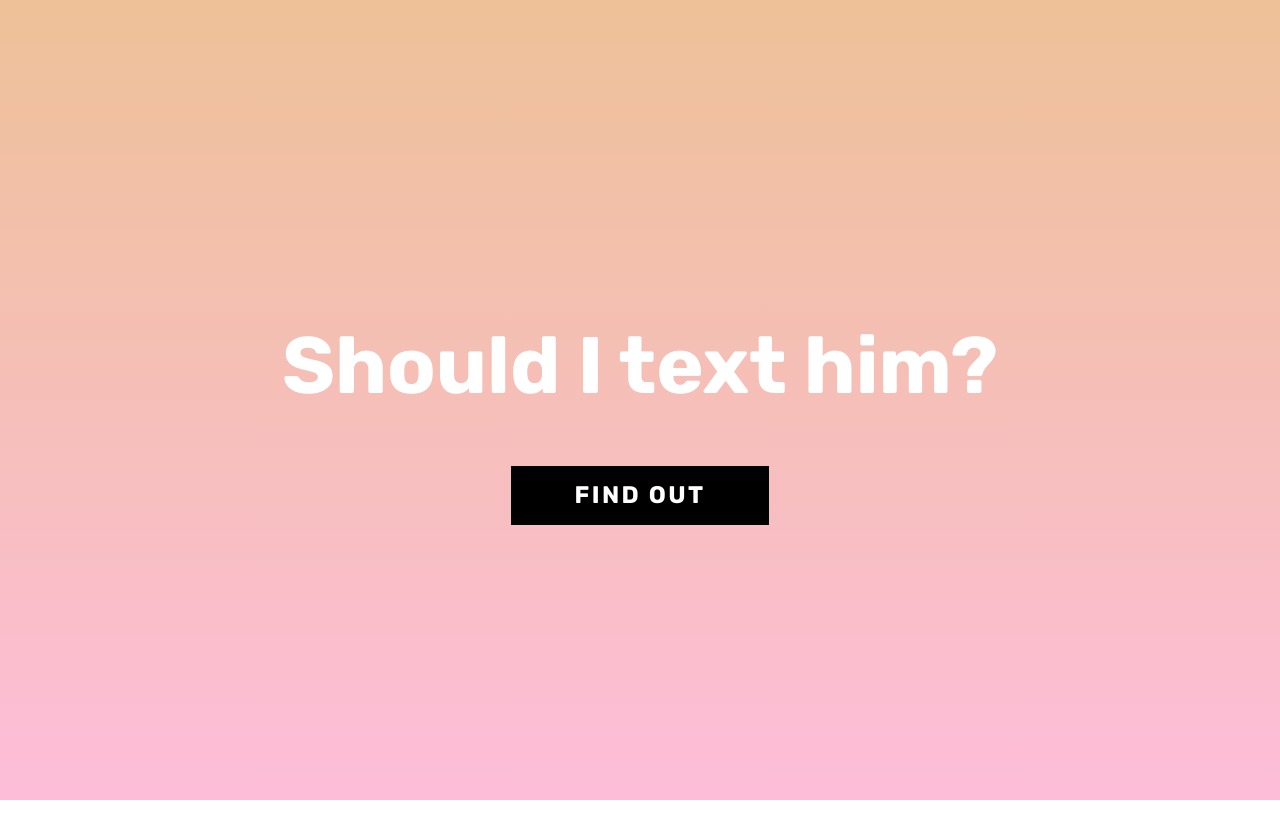
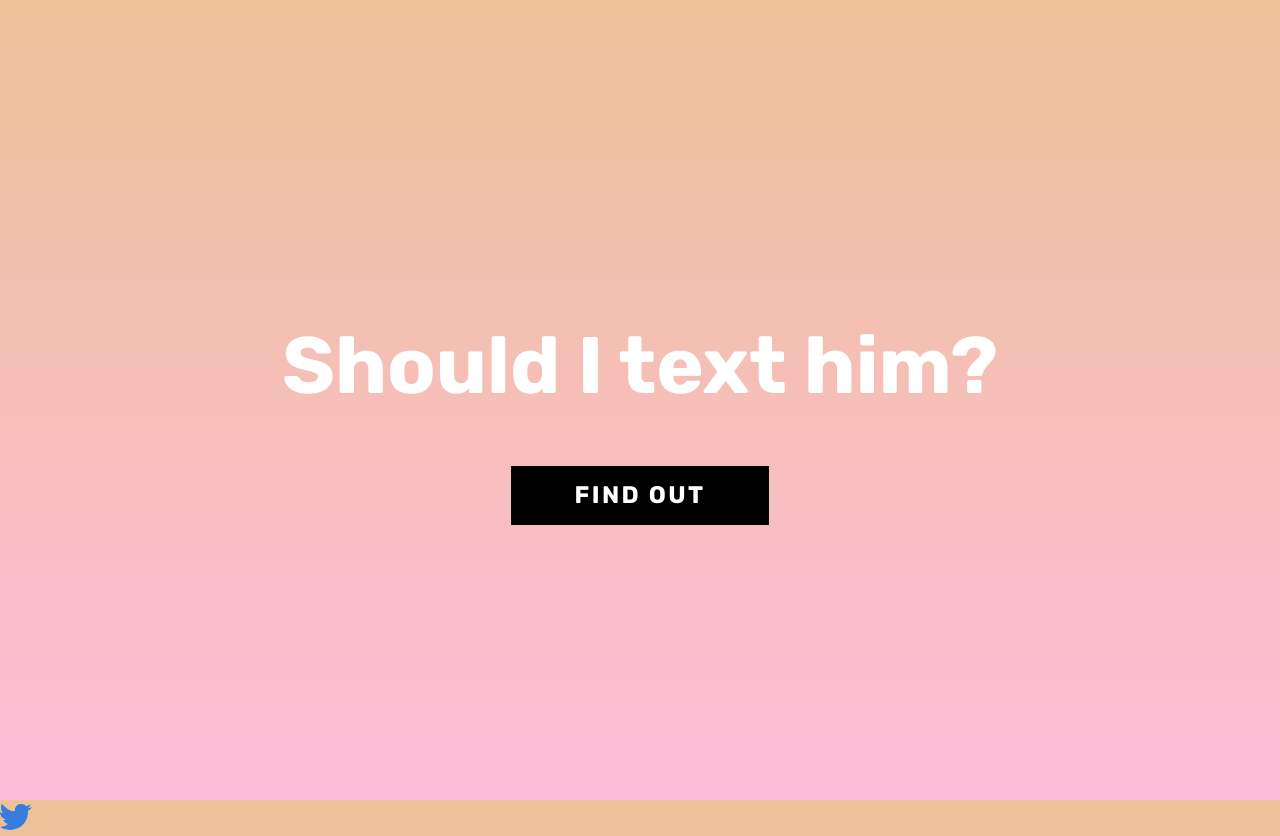
Before and after one commit to mihajlija/shoulditexthim, a plain HTML site: page index.html in a window 1280 px wide. Before the commit the page ends 800 px from the top, so only its background shows below. Drawn offline with nearby package versions, Linux system fonts and the light colour scheme.

Commit message:
Add tweet button

```diff
--- a/index.html
+++ b/index.html
@@ -19,5 +19,14 @@
       <a class="f3 link ph5 pv3 mb2 dib white bg-black ttu tracked b" id="unsure" href="#0" onclick="compute(answer1, button)">Find out</a>
   </div>
 </article>
+<footer>
+  <a class="link dim blue db tc h2 w2 br-100 mr3 " href="https://twitter.com/intent/tweet?text=Wasn%27t%20sure%20if%20I%20should%20text%20him%20but%20this%20helped%20https%3A%2F%2Fmihajlija.github.io%2Fshoulditexthim.com%20%23shoulditexthim"
+ title="">
+    <svg data-icon="twitter" viewBox="0 0 32 32" style="fill:currentcolor">
+      <title>twitter icon</title>
+      <path d="M2 4 C6 8 10 12 15 11 A6 6 0 0 1 22 4 A6 6 0 0 1 26 6 A8 8 0 0 0 31 4 A8 8 0 0 1 28 8 A8 8 0 0 0 32 7 A8 8 0 0 1 28 11 A18 18 0 0 1 10 30 A18 18 0 0 1 0 27 A12 12 0 0 0 8 24 A8 8 0 0 1 3 20 A8 8 0 0 0 6 19.5 A8 8 0 0 1 0 12 A8 8 0 0 0 3 13 A8 8 0 0 1 2 4"></path>
+    </svg>
+  </a>
+</footer>
 </body>
 </html>
--- a/stylesheet.css
+++ b/stylesheet.css
@@ -23,5 +23,4 @@ img {
             width: 70vw;
             height: auto;
       }
-
 }
```
